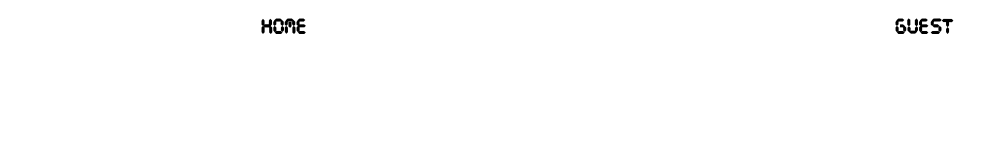
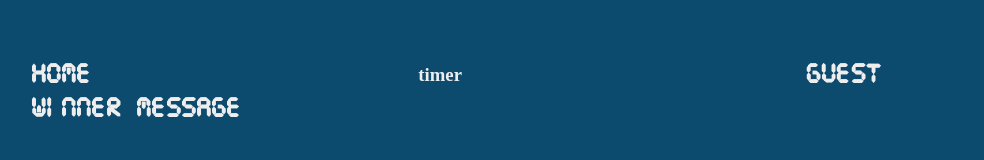
Before and after one commit to Hannah-Ogunyinka/basketball-scoreboard, a plain HTML site: page index.html in a window 1280 px wide. Shown: the whole page, without its empty margins (33-1017 px from the left). Drawn offline with Linux system fonts and the light colour scheme.

Commit message:
variables and utilities

```diff
--- a/fonts/fonts.css
+++ b/fonts/fonts.css
@@ -7,3 +7,12 @@
   font-weight: normal;
   font-style: normal;
 }
+
+/* inter-800 - latin */
+@font-face {
+  font-display: swap; /* Check https://developer.mozilla.org/en-US/docs/Web/CSS/@font-face/font-display for other options. */
+  font-family: "Inter";
+  font-style: normal;
+  font-weight: 800;
+  src: url("/fonts/inter-v13-latin-800.woff2") format("woff2"); /* Chrome 36+, Opera 23+, Firefox 39+, Safari 12+, iOS 10+ */
+}
--- a/index.css
+++ b/index.css
@@ -1,12 +1,113 @@
+/* Box sizing */
+*,
+*::before,
+*::after {
+  box-sizing: border-box;
+}
+
+/* Reset margins */
+h1,
+h2,
+h3,
+h4,
+h5,
+p,
+figure,
+picture,
 body {
   margin: 0;
 }
 
-h3 {
-  font-family: "cursed_timer_ulilregular", Arial, sans-serif;
+/* reset ul */
+ul {
+  padding: 0;
+  list-style: none;
+  margin: 0;
+}
+
+/* ----Custom properties ---- */
+:root {
+  /* Colors */
+  --pink: #fda4af;
+  --black: #080001;
+  --green: #6ee7b7;
+  --grey: #eeeeee;
+  --blue: #0c4a6e;
+  --white: #ffffff;
+
+  /* font-sizes */
+  font-size: 16px;
+  --fs-1: ;
+  --fs-2: ;
+  --fs-3: ;
+  --fs-4: ;
+  --fs-5: ;
+  --fs-6: ;
+
+  /* font-families */
+  --ff-inter: "Inter", sans-serif;
+  --ff-timer: "cursed_timer_ulilregular", Arial, sans-serif;
+}
+
+/*ultilities*/
+.flex {
+  display: flex;
+}
+
+.grid {
+  display: grid;
+}
+
+body {
+  margin: 0;
+  background-color: var(--blue);
+  color: var(--grey);
+}
+
+h2 {
+  font-family: var(--ff-timer);
 }
 
 .container {
   display: flex;
   justify-content: space-around;
 }
+
+.scoreboard-container {
+  padding: 4rem;
+  grid-template-columns: 1fr 1fr 1fr;
+  grid-template-rows: auto;
+  grid-gap: 10px;
+}
+
+.home {
+  grid-column: 1/2;
+}
+
+.timer {
+  grid-column: 2/3;
+}
+
+.guest {
+  grid-column: 3/4;
+}
+
+@media (max-width: 768px) {
+  .scoreboard-container {
+    padding: 2rem;
+    grid-template-columns: 1fr;
+    grid-template-rows: auto;
+  }
+
+  .home {
+    grid-column: 1;
+  }
+
+  .timer {
+    grid-column: 1;
+  }
+
+  .guest {
+    grid-column: 1;
+  }
+}
--- a/index.html
+++ b/index.html
@@ -4,12 +4,18 @@
     <link rel="stylesheet" href="index.css" />
   </head>
   <body>
-    <div class="container">
-      <div>
-        <h3>HOME</h3>
+    <div class="scoreboard-container grid">
+      <div class="home">
+        <h2>HOME</h2>
       </div>
-      <div>
-        <h3>GUEST</h3>
+      <div class="timer">
+        <h3>timer</h3>
+      </div>
+      <div class="guest">
+        <h2>GUEST</h2>
+      </div>
+      <div class="winner">
+        <h2>winner message</h2>
       </div>
     </div>
     <script src="index.js"></script>
```
Also changed, not shown: fonts/inter-v13-latin-800.woff2 (added), 1 other file.
